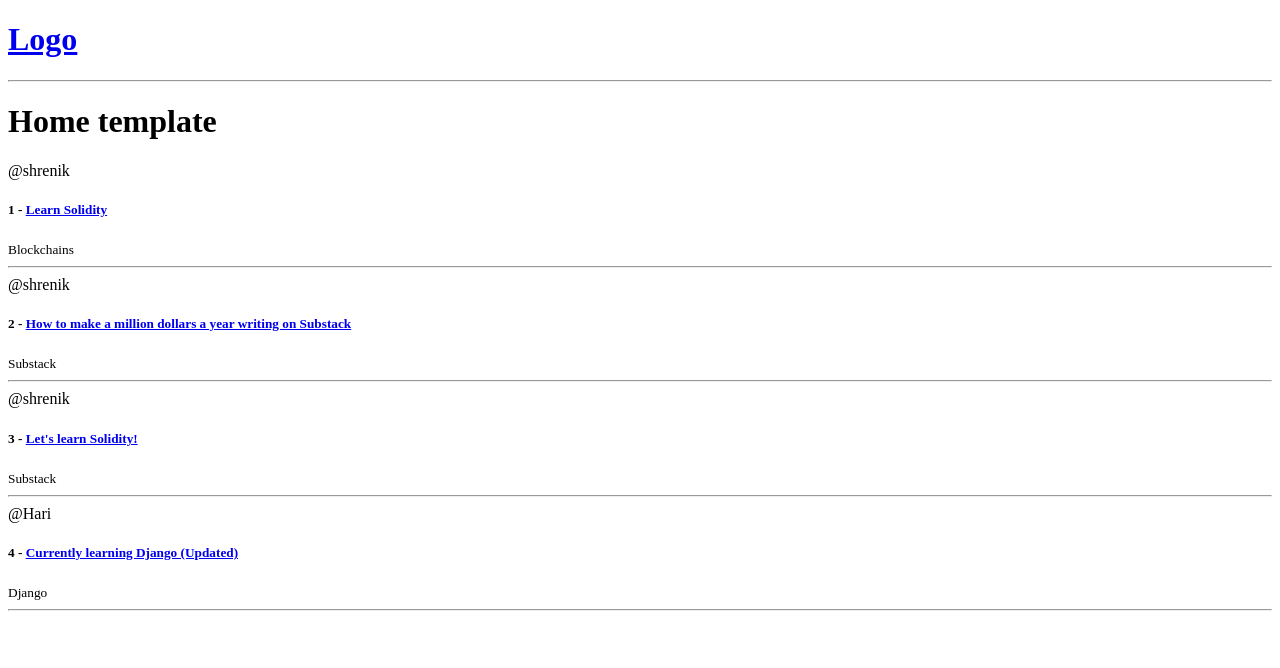
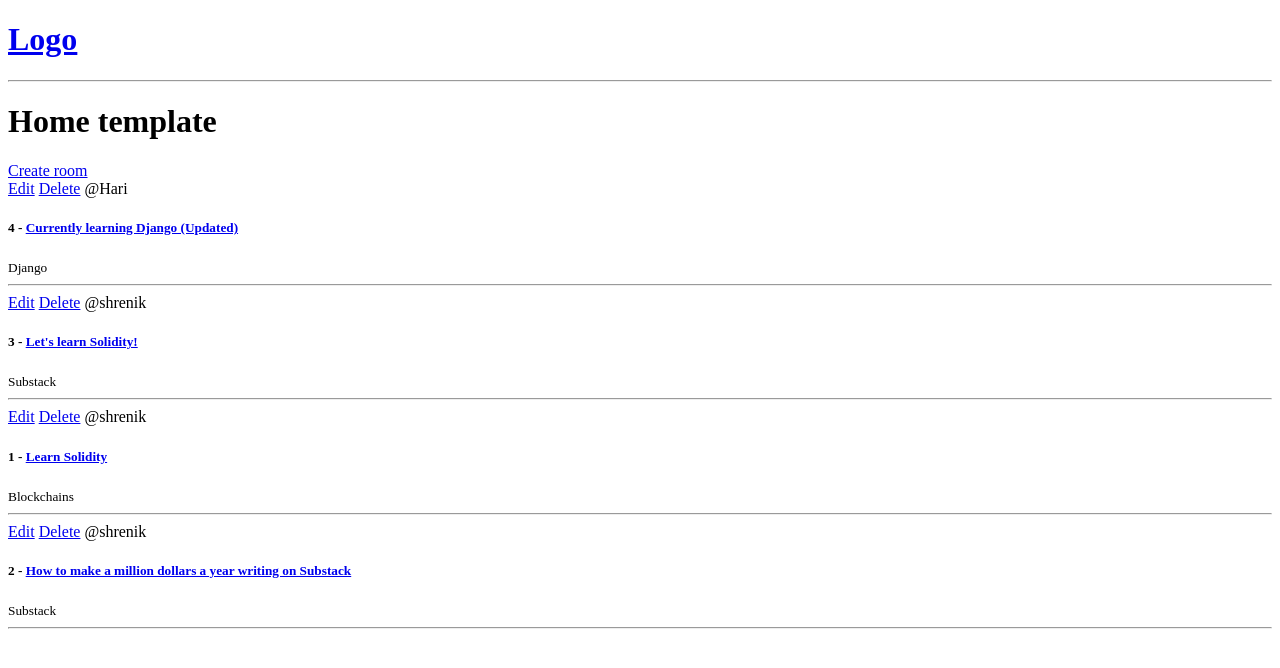
Before and after one commit to shrenikr235/stumbleupon, a Django app: page / in a window 1280 px wide. Shown: the top 668 px of the page. Run offline with Django 4.2, Linux system fonts and the light colour scheme; data comes from the database, SQL or seed files in the repository; both versions use the stored data as it was after the commit.

Commit message:
CRUD for rooms done

```diff
--- a/base/models.py
+++ b/base/models.py
@@ -11,8 +11,14 @@ class Room(models.Model):
     updated = models.DateTimeField(auto_now=True) # take timestamp every time save is hit on the item
     created = models.DateTimeField(auto_now_add=True) # take timestamp when save is hit the first time i.e during creation
 
+
+    class Meta:
+        ordering = ["-updated", "-created"]
+
     def __str__(self):
         return self.name
+
+
 
 class Topic(models.Model):
     # topic can have multiple rooms
@@ -21,6 +27,7 @@ class Topic(models.Model):
 
     def __str__(self):
         return self.name
+
 
 
 
--- a/base/templates/base/home.html
+++ b/base/templates/base/home.html
@@ -5,9 +5,12 @@
 <h1>Home template</h1>
 
 <div>
+    <a href="{% url 'create-room' %}">Create room</a>
     <div>
         {% for room in rooms %}
             <div>
+                <a href="{% url 'update-room' room.id %}">Edit</a>
+                <a href="{% url 'delete-room' room.id %}">Delete</a>
                 <span>@{{ room.host.username }}</span>
                 <h5>{{room.id}} - <a href="{% url 'room' room.id %}">{{room.name}}</a></h5>
                 <small>{{ room.topic.name }}</small>
--- a/base/urls.py
+++ b/base/urls.py
@@ -4,4 +4,7 @@ from . import views
 urlpatterns = [
     path("", views.home, name="home"),
     path("room/<str:pk>", views.room, name="room"),
+    path("create-room/", views.create_room, name="create-room"),
+    path("update-room/<str:pk>", views.update_room, name="update-room"),
+    path("delete-room/<str:pk>", views.delete_room, name="delete-room"),
 ]
--- a/base/views.py
+++ b/base/views.py
@@ -1,7 +1,8 @@
 from urllib.request import Request
-from django.shortcuts import render
+from django.shortcuts import render, redirect
 # from django.http import HttpResponse
 from .models import Room
+from .forms import RoomForm
 
 # rooms = [
 #     {"id":1, "name":"Learn JavaScript"},
@@ -31,3 +32,37 @@ def room(request, pk):
     room = Room.objects.get(id=pk)
     context = {"room": room}
     return render(request, "base/room.html", context)
+
+
+def create_room(request):
+    form = RoomForm()
+    if request.method == "POST": # post data
+        form = RoomForm(request.POST) # add data to the form
+        if form.is_valid(): # check if it is valid
+            form.save() # save if true
+            return redirect("home") # redirect to homepage
+
+
+    context = {"form": form}
+    return render(request, "base/room_form.html", context)
+
+def update_room(request, pk):
+    room = Room.objects.get(id=pk)
+    form = RoomForm(instance=room)
+
+    if request.method == "POST":
+        form = RoomForm(request.POST, instance=room)
+        if form.is_valid():
+            form.save()
+            return redirect("home")
+
+    context = {"form" : form}
+    return render(request, "base/room_form.html", context)
+
+
+def delete_room(request, pk):
+    room = Room.objects.get(id=pk)
+    if request.method == "POST":
+        room.delete()
+        return redirect("home")
+    return render(request, "base/delete.html", {"obj": room})
```
Also changed, not shown: base/forms.py (added, +9 -0 lines), base/templates/base/delete.html (added, +13 -0 lines), base/templates/base/room_form.html (added, +15 -0 lines), db.sqlite3.
